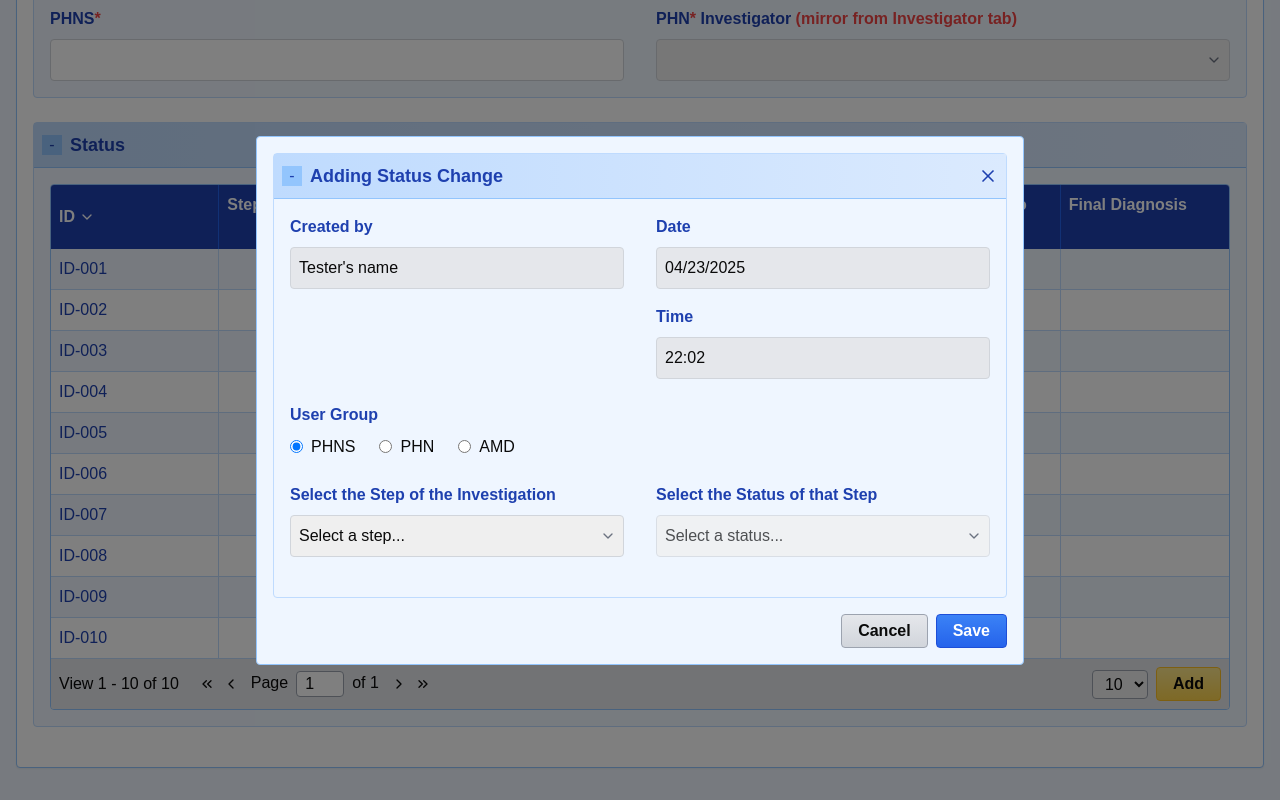
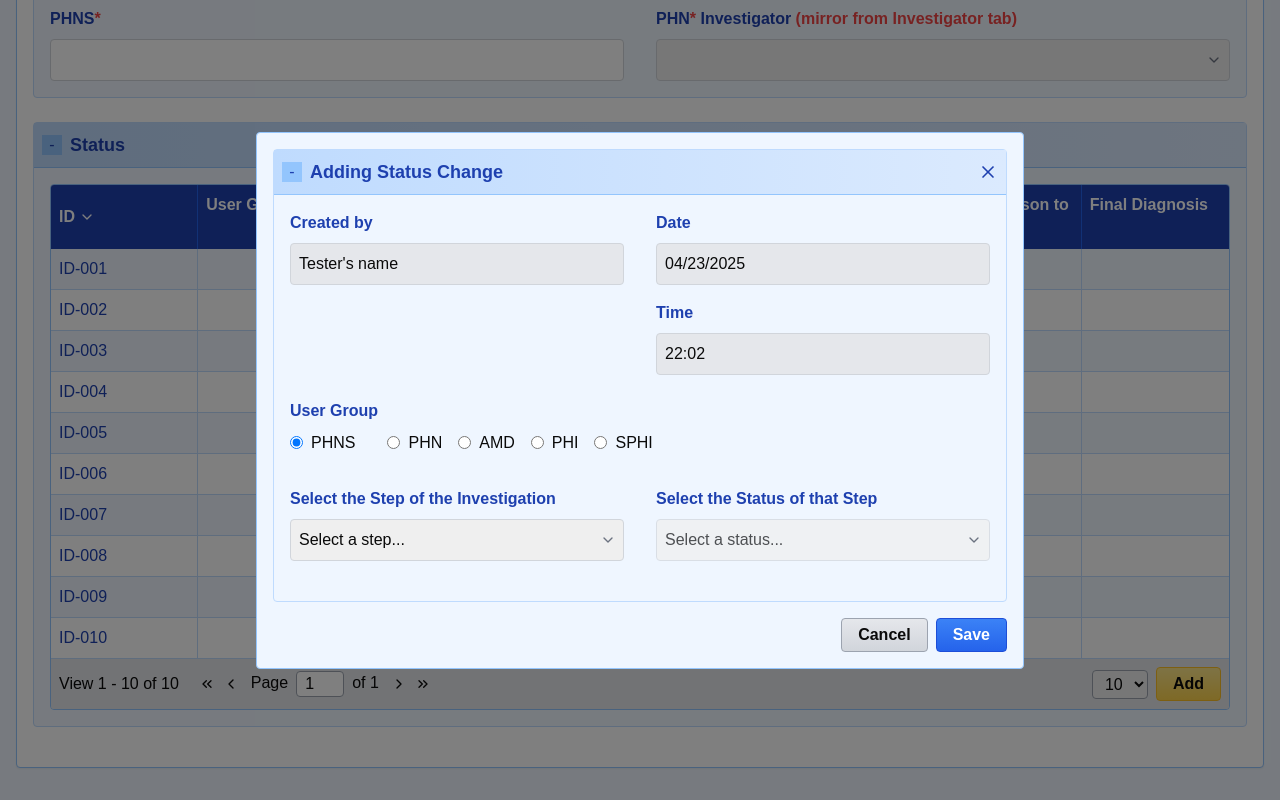
Before and after one commit to mariaboker/v0-LAC, a Next.js app: page / in a window 1280 px wide. Both pictures are taken after a click on the button "Add". Shown: the part 852-1652 px from the top of the page. Built offline with nearby package versions, Linux system fonts and the light colour scheme.

Commit message:
feat: add PHI/SPHI options and User Group column
Update user group options and table, adjust dropdown options.

Co-authored-by: Maria <8136855+mariaboker@users.noreply.github.com>

```diff
--- a/disease-incident.tsx
+++ b/disease-incident.tsx
@@ -75,28 +75,33 @@ export default function DiseaseIncidentForm() {
     setShowPopup(true)
   }
 
+  // Update the getStepOptions function to include PHI and SPHI options and remove PHNS/PHN prefixes
   // Get available step options based on selected user group
   const getStepOptions = () => {
-    if (selectedUserGroup === "PHNS") {
-      return ["PHNS Receive Assignment", "PHNS Review"]
-    } else if (selectedUserGroup === "PHN") {
-      return ["PHN Receive Assignment", "Fieldwork Status"]
+    if (selectedUserGroup === "PHNS" || selectedUserGroup === "SPHI") {
+      return ["Receive Assignment", "Review"]
+    } else if (selectedUserGroup === "PHN" || selectedUserGroup === "PHI") {
+      return ["Receive Assignment", "Fieldwork Status"]
     } else if (selectedUserGroup === "AMD") {
       return ["AMD Review"]
     }
     return []
   }
 
+  // Update the getStatusOptions function to remove PHNS/PHN prefixes
   // Get available status options based on selected step
   const getStatusOptions = () => {
     switch (selectedStep) {
-      case "PHNS Receive Assignment":
-        return ["Accepted", "Returned", "Closed", "Transfer"]
-      case "PHN Receive Assignment":
-        return ["Accepted - Fieldwork In Progress", "Returned"]
+      case "Receive Assignment":
+        if (selectedUserGroup === "PHNS" || selectedUserGroup === "SPHI") {
+          return ["Accepted", "Returned", "Closed", "Transfer"]
+        } else if (selectedUserGroup === "PHN" || selectedUserGroup === "PHI") {
+          return ["Accepted - Fieldwork In Progress", "Returned"]
+        }
+        return []
       case "Fieldwork Status":
         return ["Completed", "Returned"]
-      case "PHNS Review":
+      case "Review":
         return ["Approved", "Returned", "Closed"]
       case "AMD Review":
         return ["Pending", "Approved", "Returned"]
@@ -427,10 +432,11 @@ export default function DiseaseIncidentForm() {
               <div className="p-4">
                 <div className="border border-blue-300 rounded overflow-hidden">
                   {/* Table Header */}
-                  <div className="grid grid-cols-7">
+                  <div className="grid grid-cols-8">
                     <div className="p-2 border-r border-blue-600 flex items-center bg-blue-800 text-white font-bold">
                       ID <ChevronDown className="ml-1 h-4 w-4" />
                     </div>
+                    <div className="p-2 border-r border-blue-600 bg-blue-800 text-white font-bold">User Group</div>
                     <div className="p-2 border-r border-blue-600 bg-blue-800 text-white font-bold">Step</div>
                     <div className="p-2 border-r border-blue-600 bg-blue-800 text-white font-bold">Status</div>
                     <div className="p-2 border-r border-blue-600 bg-blue-800 text-white font-bold">Date and Time</div>
@@ -447,7 +453,7 @@ export default function DiseaseIncidentForm() {
                       ? statusEntries.map((entry, index) => (
                           <div
                             key={entry.id}
-                            className={`grid grid-cols-7 ${index % 2 === 0 ? "bg-blue-50" : "bg-white"} border-b border-blue-200`}
+                            className={`grid grid-cols-8 ${index % 2 === 0 ? "bg-blue-50" : "bg-white"} border-b border-blue-200`}
                           >
                             <div
                               className="p-2 border-r border-blue-200 text-blue-800 cursor-pointer hover:underline"
@@ -455,6 +461,7 @@ export default function DiseaseIncidentForm() {
                             >
                               {entry.id}
                             </div>
+                            <div className="p-2 border-r border-blue-200">{entry.userGroup}</div>
                             <div className="p-2 border-r border-blue-200">{entry.step}</div>
                             <div className="p-2 border-r border-blue-200">{entry.status}</div>
                             <div className="p-2 border-r border-blue-200">{entry.dateTime}</div>
@@ -482,9 +489,10 @@ export default function DiseaseIncidentForm() {
                         Array.from({ length: 10 }).map((_, index) => (
                           <div
                             key={index}
-                            className={`grid grid-cols-7 ${index % 2 === 0 ? "bg-blue-50" : "bg-white"} border-b border-blue-200`}
+                            className={`grid grid-cols-8 ${index % 2 === 0 ? "bg-blue-50" : "bg-white"} border-b border-blue-200`}
                           >
                             <div className="p-2 border-r border-blue-200 text-blue-800">{`ID-${String(index + 1).padStart(3, "0")}`}</div>
+                            <div className="p-2 border-r border-blue-200"></div>
                             <div className="p-2 border-r border-blue-200"></div>
                             <div className="p-2 border-r border-blue-200"></div>
                             <div className="p-2 border-r border-blue-200"></div>
@@ -596,8 +604,8 @@ export default function DiseaseIncidentForm() {
                   {/* User Group Radio Buttons */}
                   <div className="mb-6">
                     <label className="block text-blue-800 font-bold mb-2">User Group</label>
-                    <div className="flex items-center space-x-6">
-                      <label className="flex items-center">
+                    <div className="flex items-center space-x-4 flex-wrap">
+                      <label className="flex items-center mr-4 mb-2">
                         <input
                           type="radio"
                           name="userGroup"
@@ -608,7 +616,7 @@ export default function DiseaseIncidentForm() {
                         />
                         PHNS
                       </label>
-                      <label className="flex items-center">
+                      <label className="flex items-center mr-4 mb-2">
                         <input
                           type="radio"
                           name="userGroup"
@@ -619,7 +627,7 @@ export default function DiseaseIncidentForm() {
                         />
                         PHN
                       </label>
-                      <label className="flex items-center">
+                      <label className="flex items-center mr-4 mb-2">
                         <input
                           type="radio"
                           name="userGroup"
@@ -629,6 +637,28 @@ export default function DiseaseIncidentForm() {
                           className="mr-2"
                         />
                         AMD
+                      </label>
+                      <label className="flex items-center mr-4 mb-2">
+                        <input
+                          type="radio"
+                          name="userGroup"
+                          value="PHI"
+                          checked={selectedUserGroup === "PHI"}
+                          onChange={() => handleUserGroupChange("PHI")}
+                          className="mr-2"
+                        />
+                        PHI
+                      </label>
+                      <label className="flex items-center mb-2">
+                        <input
+                          type="radio"
+                          name="userGroup"
+                          value="SPHI"
+                          checked={selectedUserGroup === "SPHI"}
+                          onChange={() => handleUserGroupChange("SPHI")}
+                          className="mr-2"
+                        />
+                        SPHI
                       </label>
                     </div>
                   </div>
```
